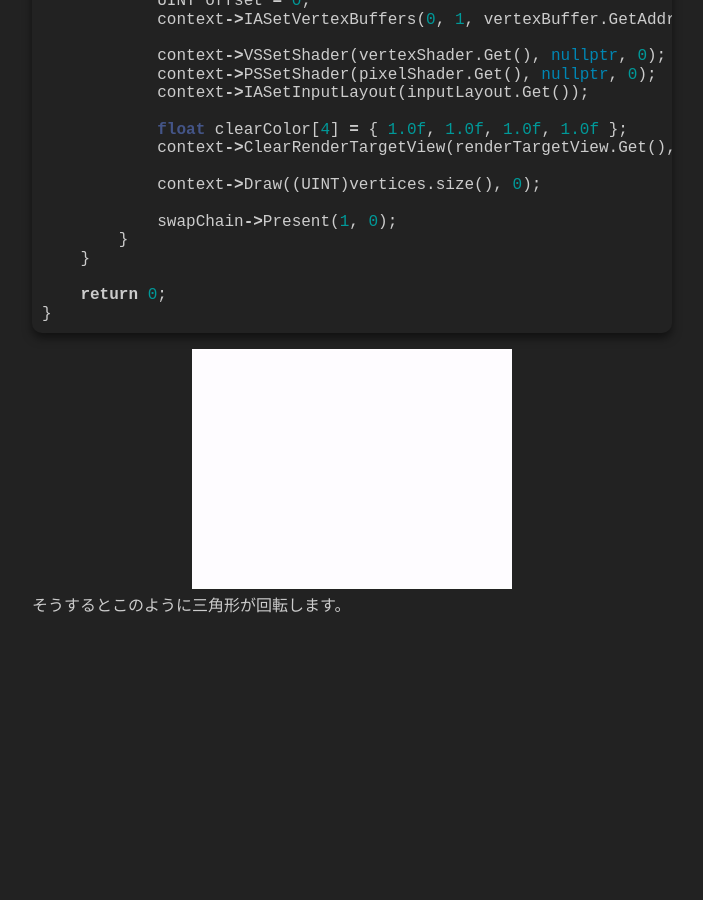
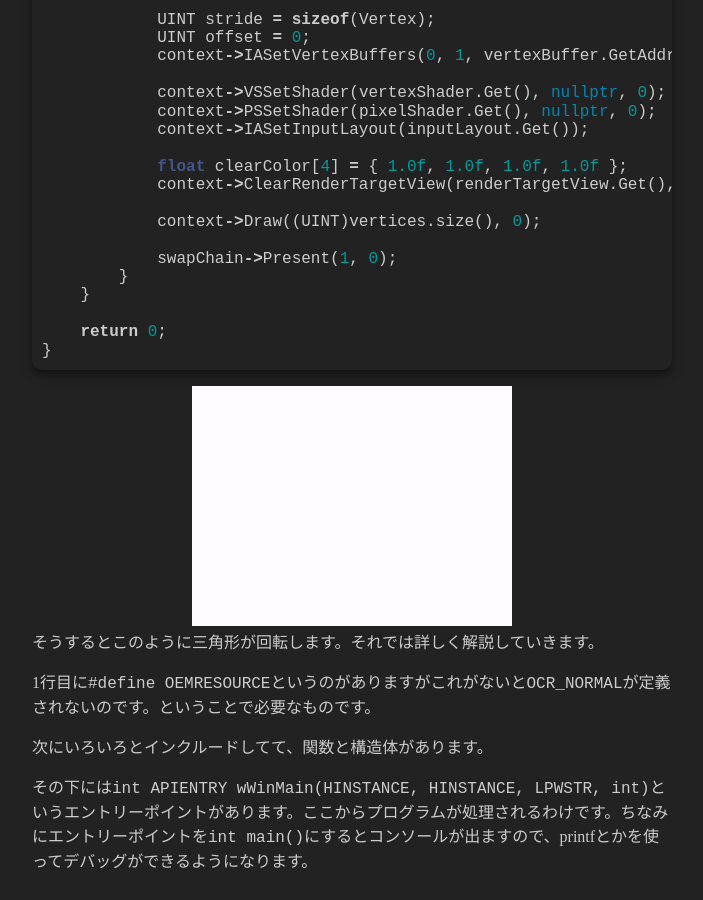
Before and after one commit to itukikikuti/windblow.net, a Jekyll site: the page built from _posts/DirectX11/2018-08-08-Direct3D 11で三角形を描画する.md, in a window 1280 px wide and 900 px high, scrolled down 5640 px. Shown: the whole window, without its empty margins (288-991 px from the left). Built offline with Jekyll 4.4.1, drawn with Linux system fonts in a browser that asks for light colours; before the commit the page ends 6284 px from its top, so only the background shows below that; some of the changed text lies outside the part shown.

Commit message:
Update 2018-08-08-Direct3D 11で三角形を描画する.md

````diff
--- a/_posts/DirectX11/2018-08-08-Direct3D 11で三角形を描画する.md
+++ b/_posts/DirectX11/2018-08-08-Direct3D 11で三角形を描画する.md
@@ -7,7 +7,6 @@ DirectX 11を学ぶ上で一番最初にやることは三角形の描画です
 
 ![](/assets/2018-08-08/001.png)
 DirectXやOpenGL、Vulkan、MetalなどのグラフィックスAPIもたいていは点、線、三角形しか描画できません(あくまでたいていですよ？)。ですが三角形さえ描画できれば上の画像のように3Dの表現に困ることはあまりないんです。では早速260行ほどのソースコードがあるので、写して実行してみてください。
-
 ``` cpp
 #define OEMRESOURCE
 #include <string>
@@ -57,13 +56,15 @@ struct Constant
     XMMATRIX projection;
 };
 
-int APIENTRY wWinMain(HINSTANCE instance, HINSTANCE, LPWSTR, int)
+int APIENTRY wWinMain(HINSTANCE, HINSTANCE, LPWSTR, int)
 {
     _CrtSetDbgFlag(_CRTDBG_ALLOC_MEM_DF | _CRTDBG_LEAK_CHECK_DF);
 
     const wchar_t* className = L"DirectX 11";
     const int width = 640;
     const int height = 480;
+
+    HINSTANCE instance = GetModuleHandleW(nullptr);
 
     WNDCLASSW windowClass = {};
     windowClass.lpfnWndProc = ProceedMessage;
@@ -282,4 +283,10 @@ int APIENTRY wWinMain(HINSTANCE instance, HINSTANCE, LPWSTR, int)
 ```
 
 ![](/assets/2018-08-08/002.gif)
-そうするとこのように三角形が回転します。
+そうするとこのように三角形が回転します。それでは詳しく解説していきます。
+
+1行目に`#define OEMRESOURCE`というのがありますがこれがないと`OCR_NORMAL`が定義されないのです。ということで必要なものです。
+
+次にいろいろとインクルードしてて、関数と構造体があります。
+
+その下には`int APIENTRY wWinMain(HINSTANCE, HINSTANCE, LPWSTR, int)`というエントリーポイントがあります。ここからプログラムが処理されるわけです。ちなみにエントリーポイントを`int main()`にするとコンソールが出ますので、printfとかを使ってデバッグができるようになります。
````
